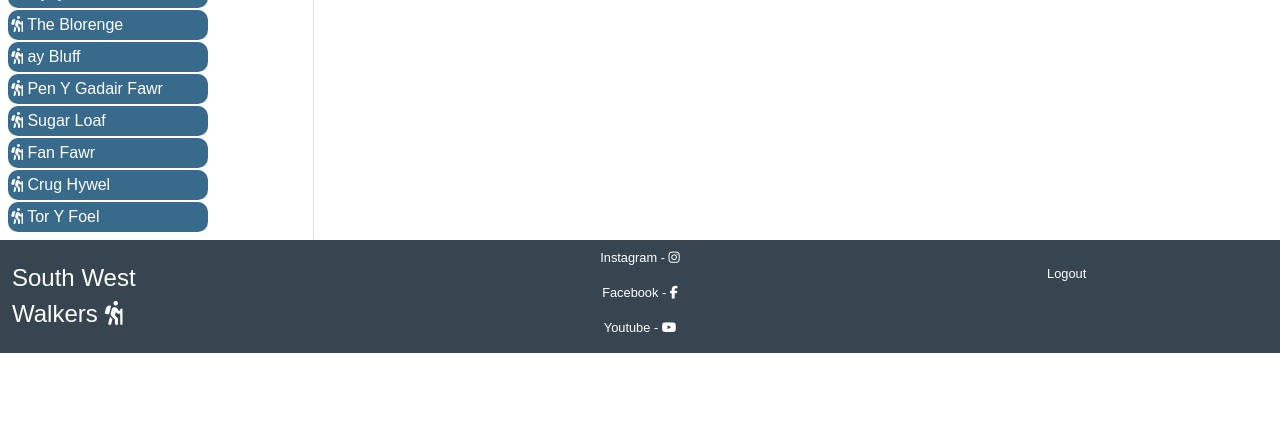
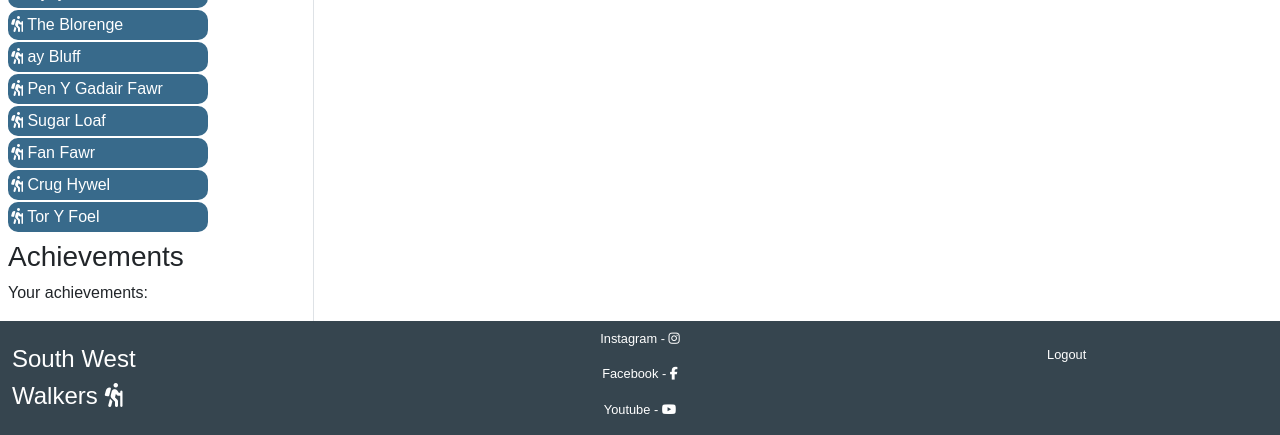
Before and after one commit to cwallacebailey/Django-SouthWest-Walkers, a Django app: page /profile/2 in a window 1280 px wide. Shown: the part 887-1322 px from the top of the page. Before the commit the page ends 1240 px from the top, so only its background shows below. Run offline with Django 4.2, Linux system fonts and the light colour scheme; a user stored in the database is signed in; data comes from the database, SQL or seed files in the repository; some libraries are stand-ins or nearby versions.

```diff
--- a/templates/profile.html
+++ b/templates/profile.html
@@ -109,13 +109,13 @@
                 </div>
 
                 <!-- Achievements -->
-                <div id="achievements" class="tabcontent">
+                <div id="achievements">
                     <h3 class="m-2">Achievements</h3>
                     <div class="m-2">
                         <p>Your achievements:</p>
                     </div>
                     <div>
-                        <ul class="profile-mountain-list">
+                        <ul class="profile-mountain-list m-2">
 
                         {% if 'Pen y Fan' in mountains_walked %}
                         <li class="achievement-list-item">
```
Also changed, not shown: README.md.
